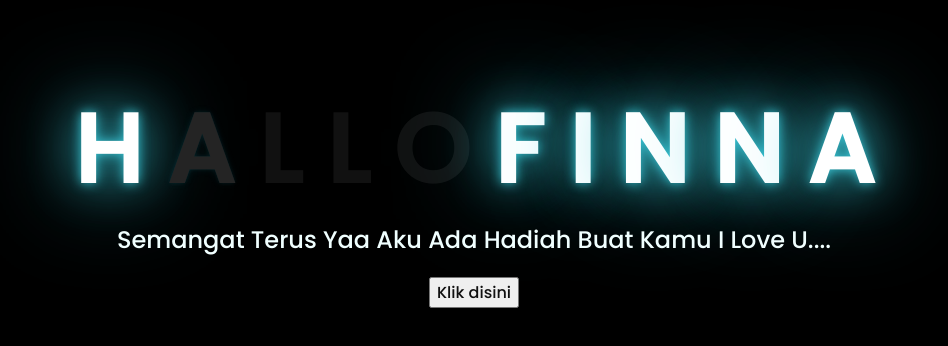
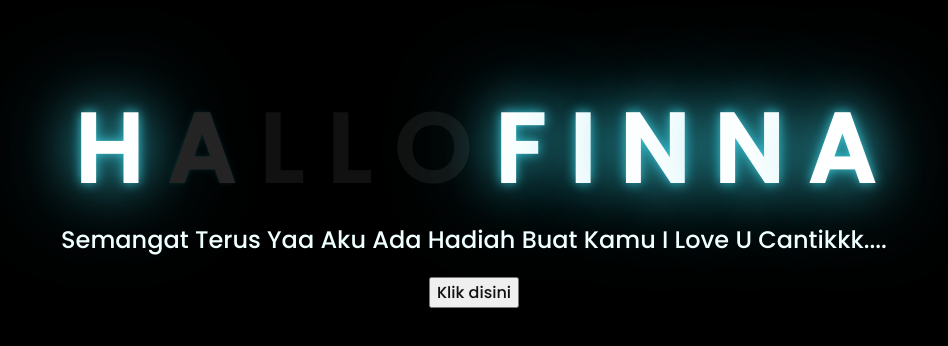
Before and after one commit to danishena/danishena.github.io, a plain HTML site: page index.html in a window 1280 px wide. Shown: the part 216-562 px from the top of the page, without its empty margins (174-1122 px from the left). Drawn offline with Linux system fonts and the light colour scheme.

Commit message:
danishena.github.io

```diff
--- a/index.html
+++ b/index.html
@@ -24,7 +24,7 @@
 
     </div>
     <div class="description">
-        <span>Semangat Terus Yaa Aku Ada Hadiah Buat Kamu I Love U....</span>
+        <span>Semangat Terus Yaa Aku Ada Hadiah Buat Kamu I Love U Cantikkk....</span>
     </div>
     <div class="button">
         <button>
```
